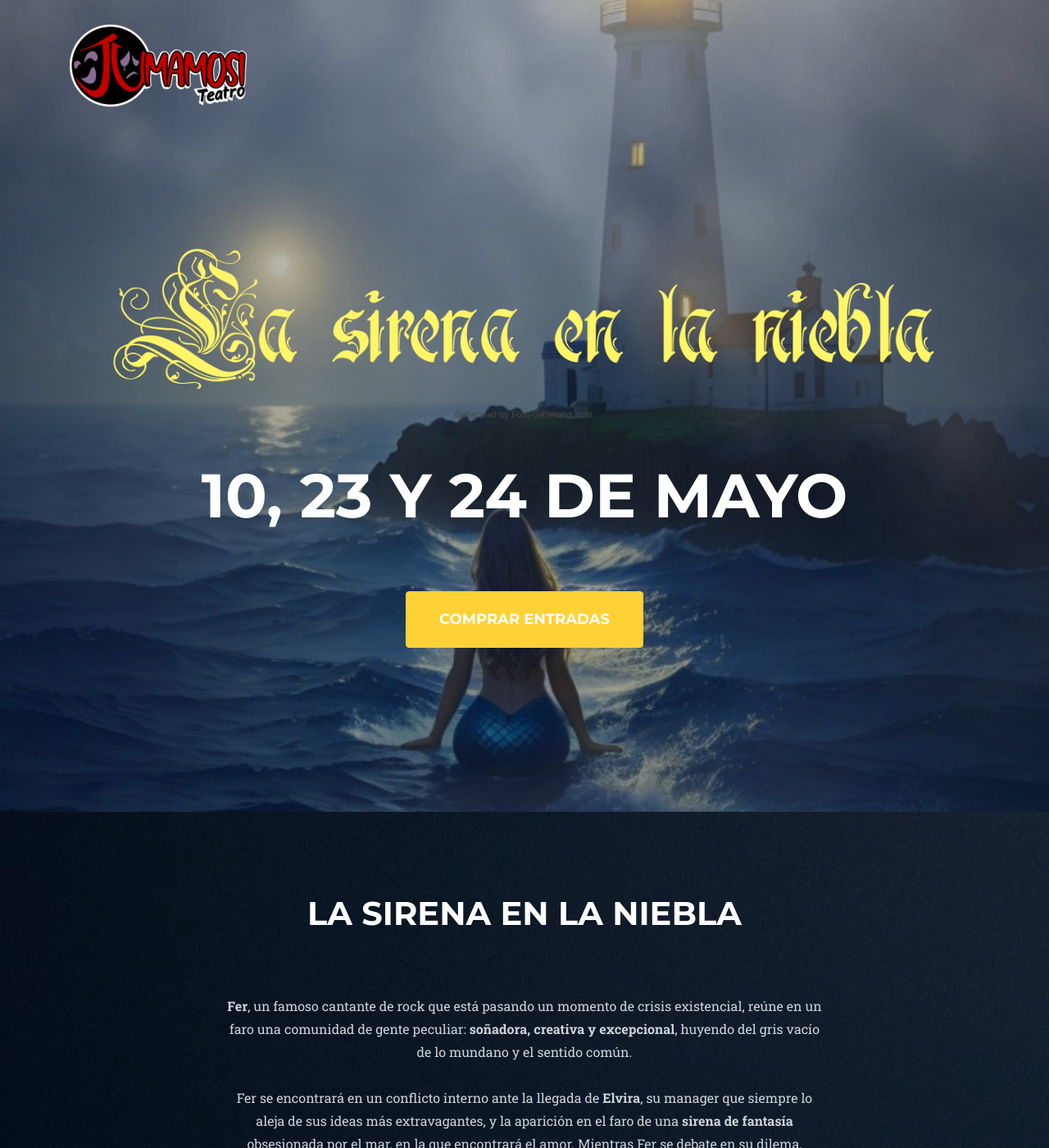
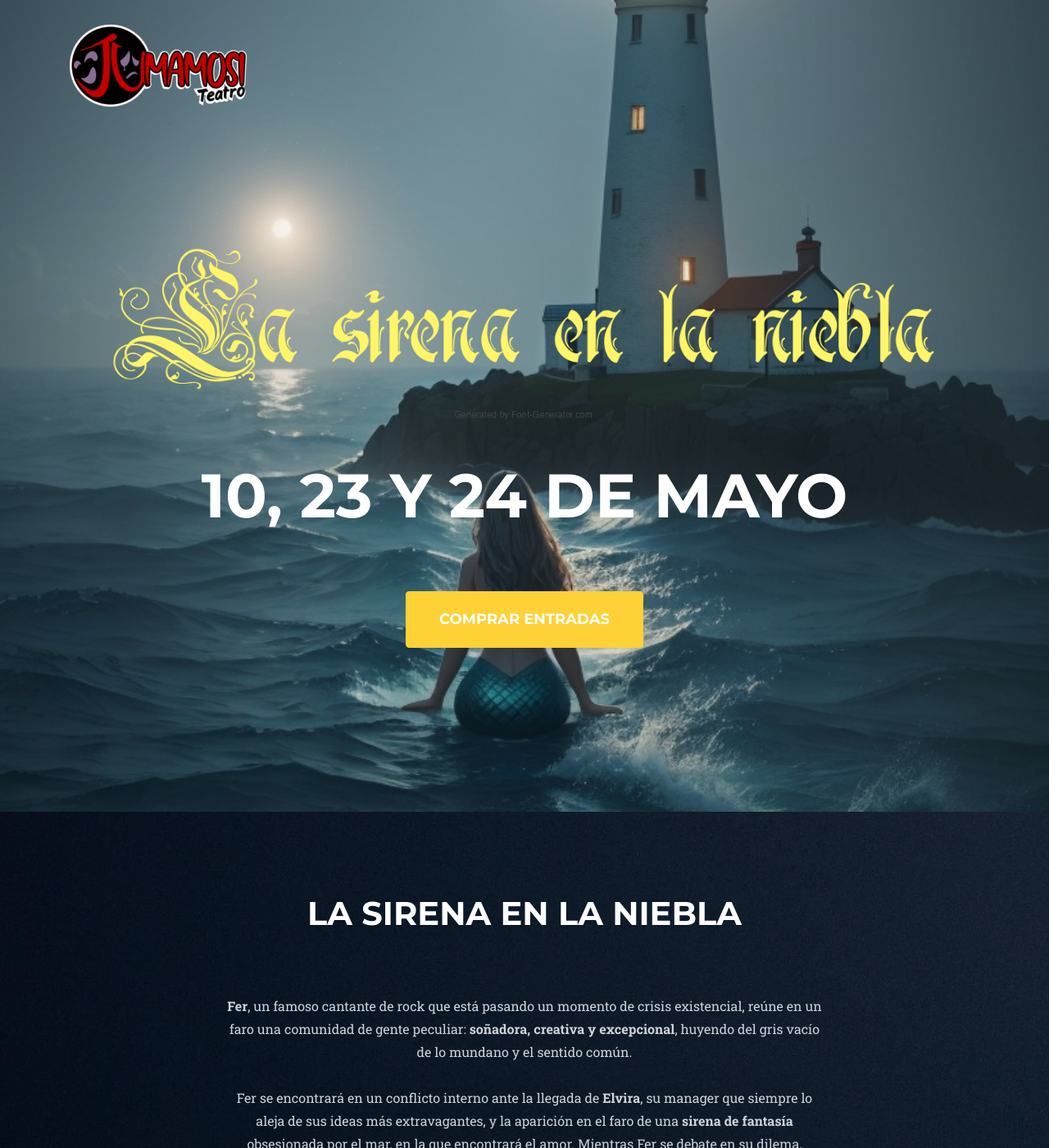
Before and after one commit to jumamositeatro/jumamositeatro.github.io, a Jekyll site: the page built from index.md, in a window 1280 px wide and 1400 px high. Shown: the whole window at 82% size. Built offline with Jekyll 4.4.1, drawn with Linux system fonts in a browser that asks for light colours; some web fonts are replaced.

Commit message:
Change header image

```diff
--- a/_data/style.yml
+++ b/_data/style.yml
@@ -4,7 +4,7 @@
 #black: "#ff0000"
 
 #Image Customization
-header-image: "../img/header.png"
+header-image: "../img/sirenaheader.jpg"
 contact-image: "../img/contact.png"
 #Font Awesome icon for portfolio grid when an item is hovered over
 #portfolio-icon: fas fa-expand-arrows-alt fa-3x #default: fas fa-plus fa-3x
```
Also changed, not shown: assets/img/sirenaheader.jpg (added).
